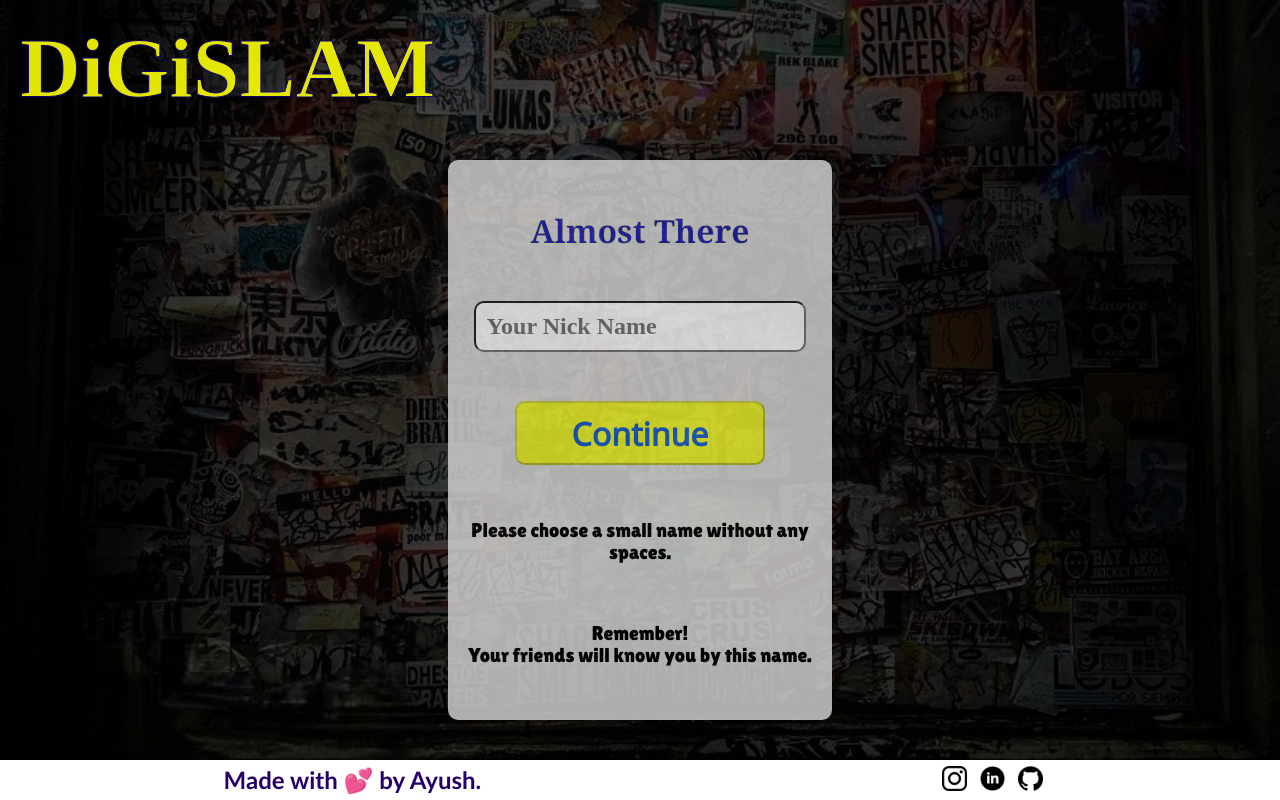
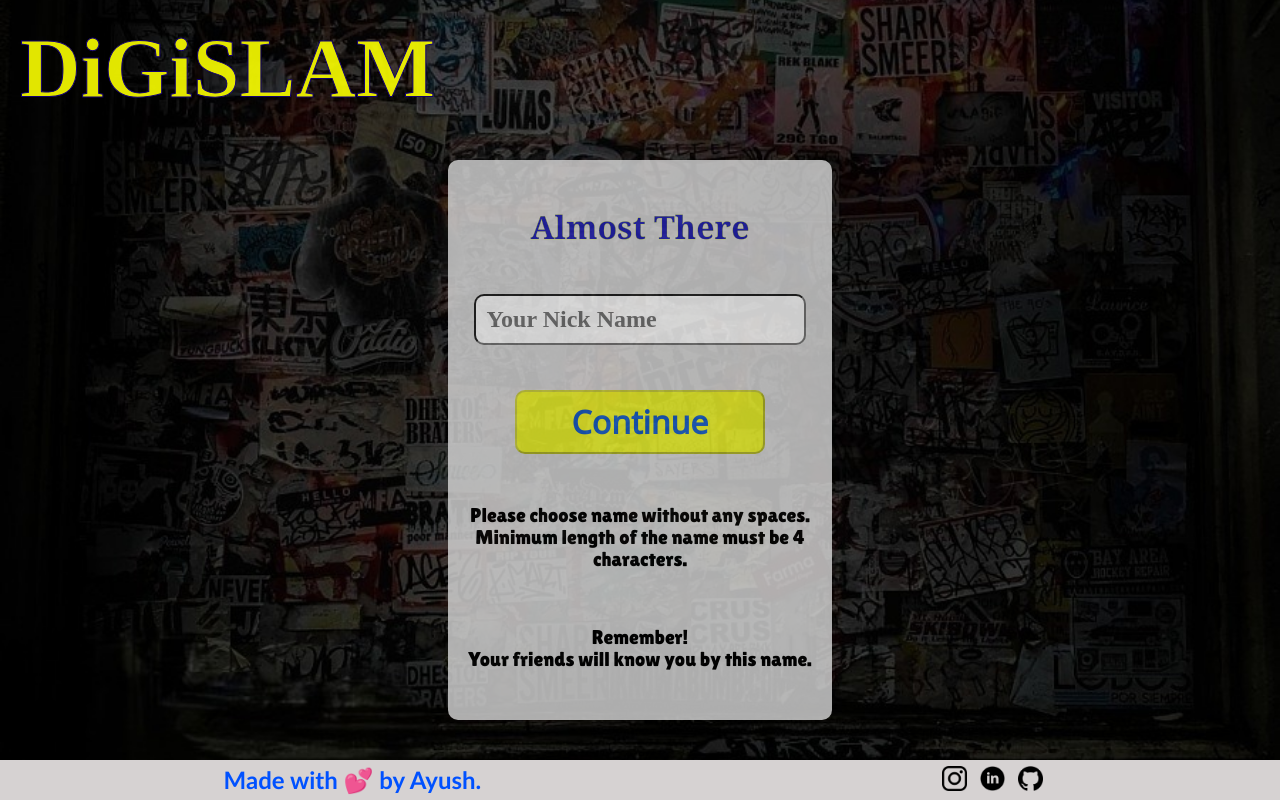
Before and after one commit to kalviumcommunity/DigiSlam, a React (Create React App) app: page /nick_name in a window 1280 px wide. Built offline with nearby package versions, Linux system fonts and the light colour scheme; a web font is replaced by a local one.

Commit message:
updated react application

```diff
--- a/package.json
+++ b/package.json
@@ -7,6 +7,7 @@
     "@testing-library/jest-dom": "^5.16.5",
     "@testing-library/react": "^13.4.0",
     "@testing-library/user-event": "^13.5.0",
+    "fs": "^0.0.1-security",
     "react": "^18.2.0",
     "react-dom": "^18.2.0",
     "react-loader-spinner": "^5.3.4",
--- a/src/App.css
+++ b/src/App.css
@@ -324,8 +324,8 @@ footer {
     height: 5vh;
     position: absolute;
     bottom: 0;
-    color: rgb(37, 0, 105);
-    background-color: #ffffff;
+    color: rgb(0, 81, 255);
+    background-color: #d6d2d2;
     width: 100%;
     display: flex;
     align-items: center;
@@ -333,7 +333,7 @@ footer {
 }
 
 footer h3 {
-    font-size: x-large;
+    font-size: 24px;
     font-weight: bold;
     font-family: 'Gill Sans', 'Gill Sans MT', Calibri, 'Trebuchet MS', sans-serif;
 }
--- a/src/components/LoginPage.js
+++ b/src/components/LoginPage.js
@@ -5,7 +5,6 @@ import hidePassWordIcon from "./assets/action-hide-passwordIcon.png";
 import { Link } from "react-router-dom";
 import Footer from "./Footer";
 import Loader from "../Loader";
-
 const LoginPage = () => {
   const [state, setState] = useState(false);
   const [isLoading, setIsLoading] = useState(true)
@@ -13,6 +12,10 @@ const LoginPage = () => {
   const handleClick = () => {
     setState(!state);
   };
+
+  const handleButtonClick = () => {
+    alert("Hello")
+  }
 
   useEffect(()=> {
     setTimeout(()=>{
@@ -29,7 +32,7 @@ const LoginPage = () => {
       <div className="loginContainer">
         <h1 className="projectTitle projectTitleInAllPages">DiGiSLAM</h1>
         <div className="loginContentHolder">
-          <h1>Log in to DiGiSLAM</h1>
+          <h1>LOG IN TO DIGISLAM</h1>
           <input placeholder="Email" type="email" required />
           <div>
             <input
@@ -49,7 +52,7 @@ const LoginPage = () => {
             />
           </div>
           <Link to="/main">
-            <button disabled={true}>LOG IN</button>
+            <button onClick={handleButtonClick}>LOG IN</button>
           </Link>
           <p>
             Not a slammer?{" "}
--- a/src/components/MainPage.js
+++ b/src/components/MainPage.js
@@ -5,6 +5,7 @@ import YourBook from "./YourBook";
 import Templates from "./Templates";
 import Footer from "./Footer";
 import Loader from "../Loader";
+import { Link } from "react-router-dom";
 
 const MainPage = () => {
   const [activeComponent, setActiveComponent] = useState(<YourSlams />);
@@ -43,10 +44,10 @@ const MainPage = () => {
       <div className="mainPageContainer">
         <h1 className="projectTitle projectTitleInAllPages">DiGiSLAM</h1>
         <div className="usernameHolder">
-          <h1 className="projectTitle Username">
-            Hey {Username}
-          </h1>
-          <button disabled>LOG OUT</button>
+          <h1 className="projectTitle Username">Hey {Username}</h1>
+          <Link to="/sign_up">
+            <button>LOG OUT</button>
+          </Link>
         </div>
       </div>
       <div className="navBar">
--- a/src/components/NickName.js
+++ b/src/components/NickName.js
@@ -11,9 +11,17 @@ const NickName = () => {
 
   const handleChange = (e) => {
     setNickNameValue(e.target.value);
-    if (e.target.value !== "" && !e.target.value.includes(" ") && e.target.value.length >= 4) {
+    if (
+      e.target.value !== "" &&
+      !e.target.value.includes(" ") &&
+      e.target.value.length >= 4
+    ) {
       setDisabledButtonState(false);
-    } else if (e.target.value === "" || e.target.value.includes(" ")) {
+    } else if (
+      e.target.value === "" ||
+      e.target.value.includes(" ") ||
+      e.target.value.length < 4
+    ) {
       setDisabledButtonState(true);
     }
   };
@@ -50,7 +58,10 @@ const NickName = () => {
               Continue
             </button>
           </Link>
-          <p>Please choose a small name without any spaces.</p>
+          <p>
+            Please choose name without any spaces. <br/> Minimum length of the name
+            must be 4 characters.
+          </p>
           <p>
             <span>Remember!</span> <br />
             Your <span>friends</span> will know you by this name.
--- a/src/components/SignUpPage.js
+++ b/src/components/SignUpPage.js
@@ -23,8 +23,11 @@ const SignUpPage = () => {
     var Email = document.getElementById("signUpEmail").value;
     var password = document.getElementById("signUpPassword").value;
     var Confirm_password = document.getElementById("signUpConfirmPassword").value;
-    if(Regex.test(Email) && password===Confirm_password){
+    if(Regex.test(Email) && password.length >=6 && password===Confirm_password){
       setSignInDisabled(false)
+    }
+    else if(!Regex.test(Email) || !password.length >=6 || password!==Confirm_password){
+      setSignInDisabled(true)
     }
   };
   useEffect(() => {
```
Also changed, not shown: src/components/UserData.json (added, +11 -0 lines), 1 other file (tests, documents, lock files or other folders).
